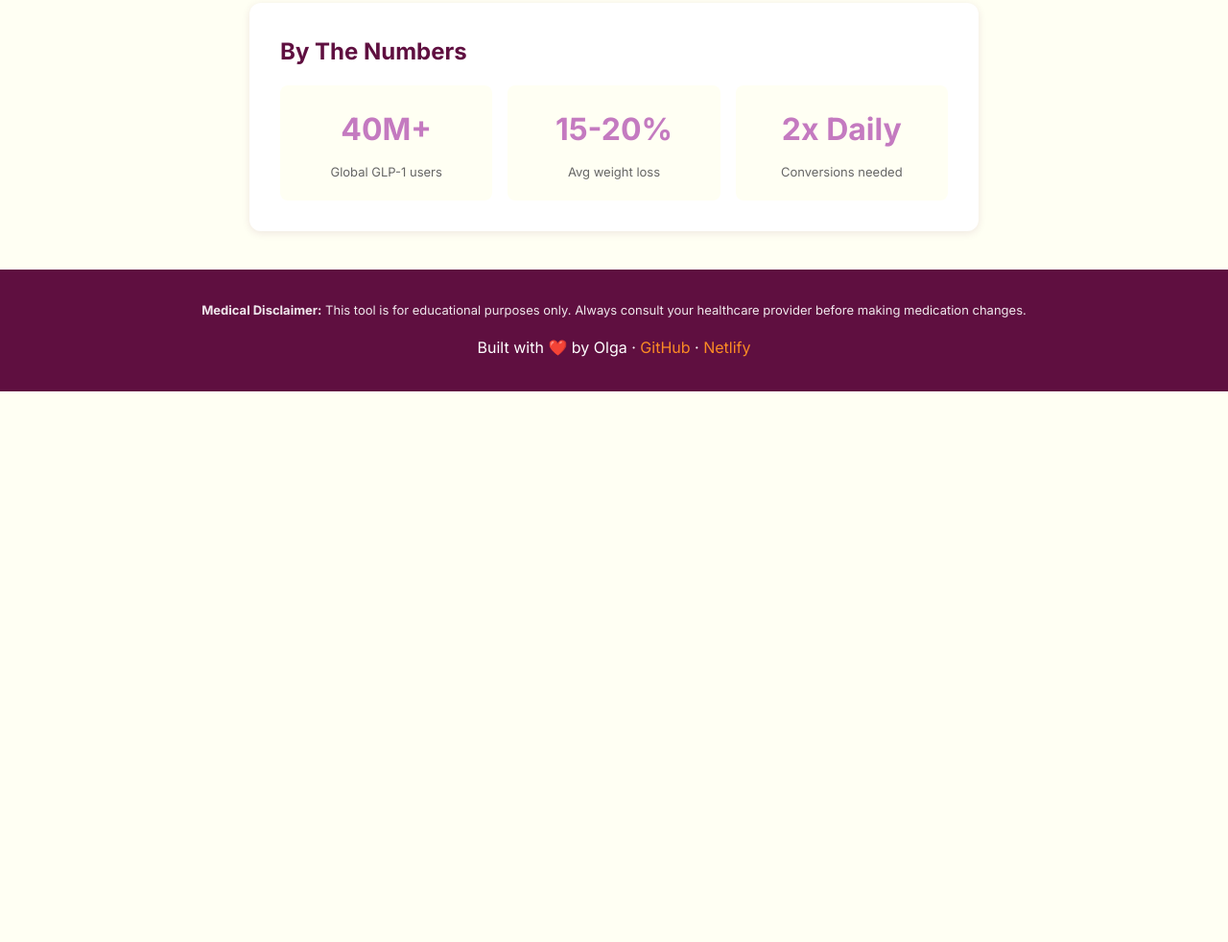
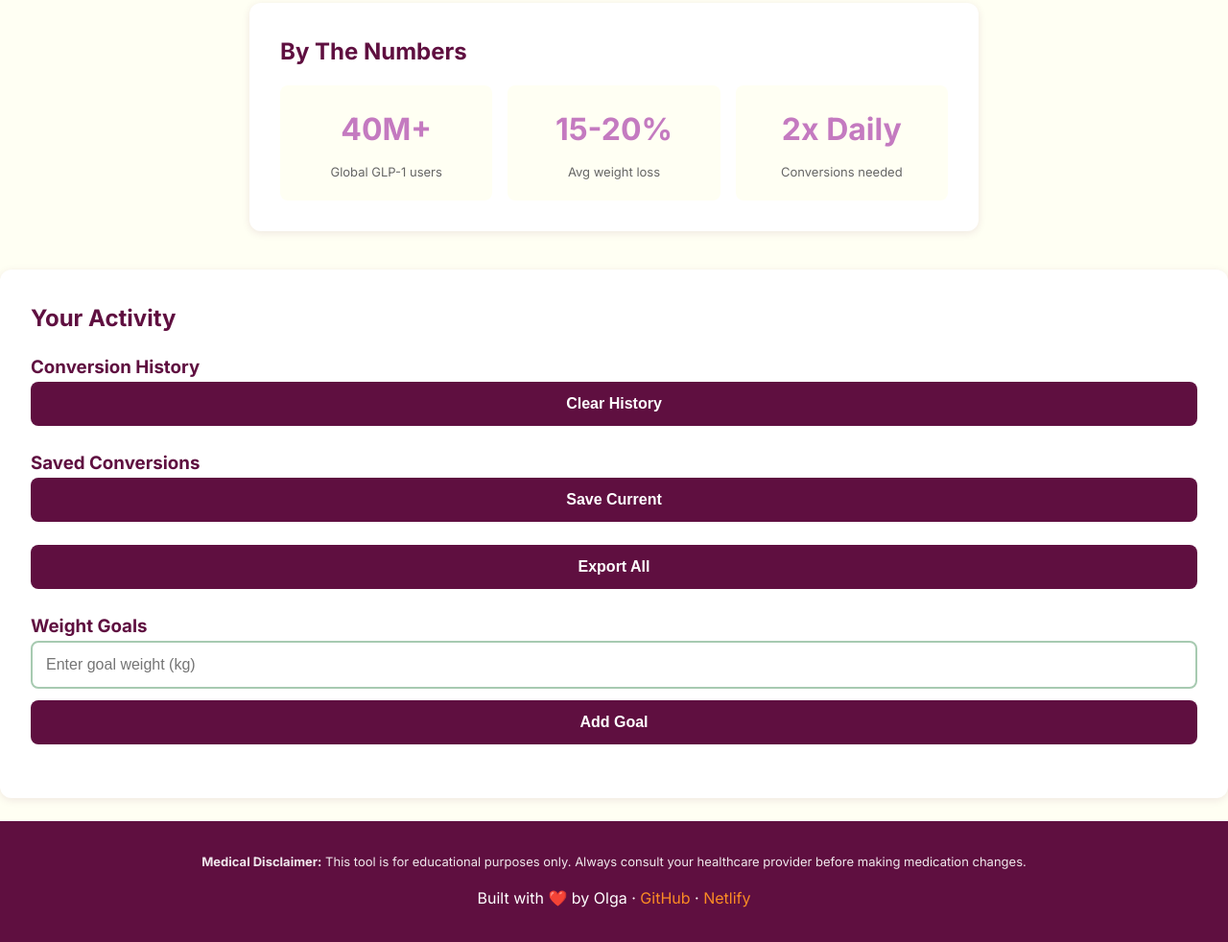
Before and after one commit to SheillaO/GLP-1-Companion, a website built with Vite: page index.html in a window 1280 px wide. Shown: the part 2150-3132 px from the top of the page at 96% size. Before the commit the page ends 2558 px from the top, so only its background shows below. Built offline with nearby package versions, Linux system fonts and the light colour scheme.

Commit message:
Update index.html

```diff
--- a/index.html
+++ b/index.html
@@ -10,6 +10,7 @@
     <link rel="preconnect" href="https://fonts.gstatic.com" crossorigin>
     <link href="https://fonts.googleapis.com/css2?family=Inter:wght@400;600;700&display=swap" rel="stylesheet">
 </head>
+
 <body>
     <header class="header">
         <div class="badge">💊 FOR OZEMPIC & MOUNJARO USERS</div>
@@ -20,10 +21,12 @@
     <main>
         <section class="problem">
             <h2>Why This Tool Exists</h2>
-                <p>Over 40 million people worldwide use Ozempic, Mounjaro, Wegovy, or Zepbound. Yet there's no simple tool for
+            <p>Over 40 million people worldwide use Ozempic, Mounjaro, Wegovy, or Zepbound. Yet there's no simple tool
+                for
                 the conversions you need daily:</p>
             <ul>
-                        <li><strong>Your scale shows kg, doctor wants lbs</strong> - Who has time for math during weigh-ins?</li>
+                <li><strong>Your scale shows kg, doctor wants lbs</strong> - Who has time for math during weigh-ins?
+                </li>
                 <li><strong>Switching from Ozempic to Mounjaro?</strong> - Confusing dose charts everywhere</li>
                 <li><strong>Tracking progress in different units</strong> - App says kg, insurance forms want lbs</li>
                 <li><strong>International prescriptions</strong> - US uses mg/lbs, Europe uses mg/kg</li>
@@ -54,7 +57,8 @@
         </section>
         <section class="dosage">
             <h2>Ozempic ↔ Mounjaro Dosage Reference</h2>
-                    <p class="disclaimer"><strong>⚠️ Educational Only:</strong> Always consult your healthcare provider before switching
+            <p class="disclaimer"><strong>⚠️ Educational Only:</strong> Always consult your healthcare provider before
+                switching
                 medications.</p>
 
             <div class="cards">
@@ -101,10 +105,32 @@
         </section>
     </main>
 
-                            </main>
+    <!-- After the stats section -->
+    <section class="tracking">
+        <h2>Your Activity</h2>
+
+        <div id="stats-display"></div>
+
+        <h3>Conversion History</h3>
+        <div id="history-list"></div>
+        <button onclick="clearHistory()">Clear History</button>
+
+        <h3>Saved Conversions</h3>
+        <div id="saved-list"></div>
+        <button onclick="saveCurrentConversion()">Save Current</button>
+        <button onclick="exportConversions()">Export All</button>
+
+        <h3>Weight Goals</h3>
+        <input type="number" id="goal-input" placeholder="Enter goal weight (kg)">
+        <button onclick="addGoal()">Add Goal</button>
+        <div id="goals-list"></div>
+    </section>
+
+
 
     <footer>
-                                <p class="medical"><strong>Medical Disclaimer:</strong> This tool is for educational purposes only. Always consult
+        <p class="medical"><strong>Medical Disclaimer:</strong> This tool is for educational purposes only. Always
+            consult
             your healthcare provider before making medication changes.</p>
         <p>Built with ❤️ by Olga · <a href="https://github.com/SheillaO/glp1-companion" target="_blank">GitHub</a> · <a
                 href="https://glp1companion.netlify.app/" target="_blank">Netlify</a></p>
```
Lines whose indentation alone changed are shown as unchanged.
